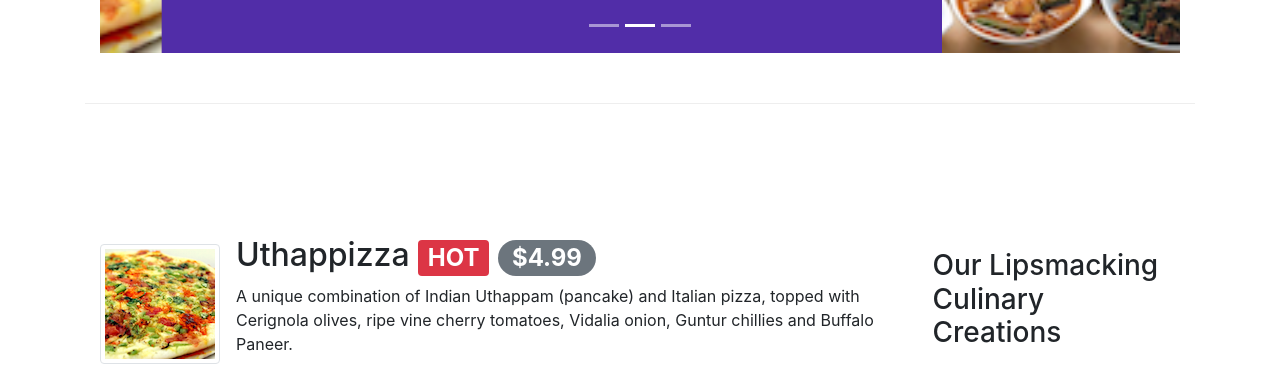
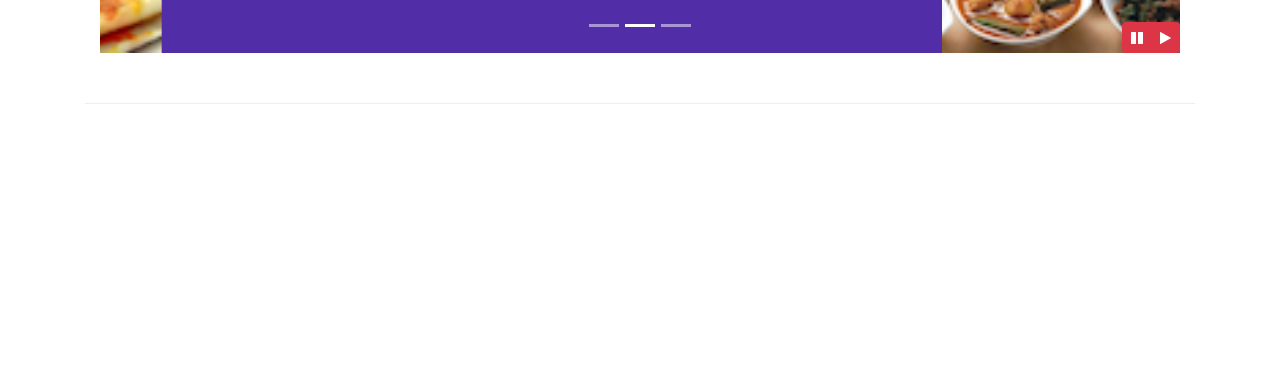
Before and after one commit to StreamMao/Bootstrap_confusion, a website: page index.html in a window 1280 px wide. Shown: the part 581-952 px from the top of the page. Drawn offline with nearby package versions, Linux system fonts and the light colour scheme.

Commit message:
Bootstrap jQuery

```diff
--- a/css/styles.css
+++ b/css/styles.css
@@ -58,3 +58,9 @@
     left: 0;
     min-height: 300px;
 }
+
+#carouselButton {
+    right: 0px;
+    position: absolute;
+    bottom: 0px;
+}
--- a/index.html
+++ b/index.html
@@ -177,6 +177,7 @@
     </header>
 
     <!-- content -->
+    <!-- carousel -->
     <div class="container">
         <div class="row row-content">
             <div class="col">
@@ -219,10 +220,19 @@
                     <a class="carousel-control-next" href="#mycarousel" role="button" data-slide="next">
                         <span class="carousel-control-next-icon"></span>
                     </a>
+                    <div class="btn-group" id="carouselButton">
+                        <button class="btn btn-danger btn-sm" id="carousel-pause">
+                            <span class="fa fa-pause"></span>
+                        </button>
+                        <button class="btn btn-danger btn-sm" id="carousel-play">
+                            <span class="fa fa-play"></span>
+                        </button>
+                    </div>
                 </div>
             </div>
         </div>
 
+        <!-- original content
         <div class="row row-content align-items-center">
             <div class="col-12 col-sm-4 order-sm-last col-md-3">
                 <h3>Our Lipsmacking Culinary Creations</h3>
@@ -273,7 +283,9 @@
 
             </div>
         </div>
-    </div>
+    </div> -->
+        <div class="row row-content">
+        </div>
 
 <!-- card reserve a table
     <div class="container" id="reserve">
@@ -382,7 +394,17 @@
      <script src="node_modules/jquery/dist/jquery.slim.min.js"></script>
      <script src="node_modules/popper.js/dist/umd/popper.min.js"></script>
      <script src="node_modules/bootstrap/dist/js/bootstrap.min.js"></script>
-
+    <script>
+        $(document).ready(function() {
+            $('#mycarousel').carousel({interval: 2000});
+            $('#carousel-pause').click(function() {
+                $('#mycarousel').carousel('pause')
+            });
+            $('#carousel-play').click(function() {
+                $('#mycarousel').carousel('cycle')
+            });
+        });
+    </script>
 </body>
 
 </html>
```
